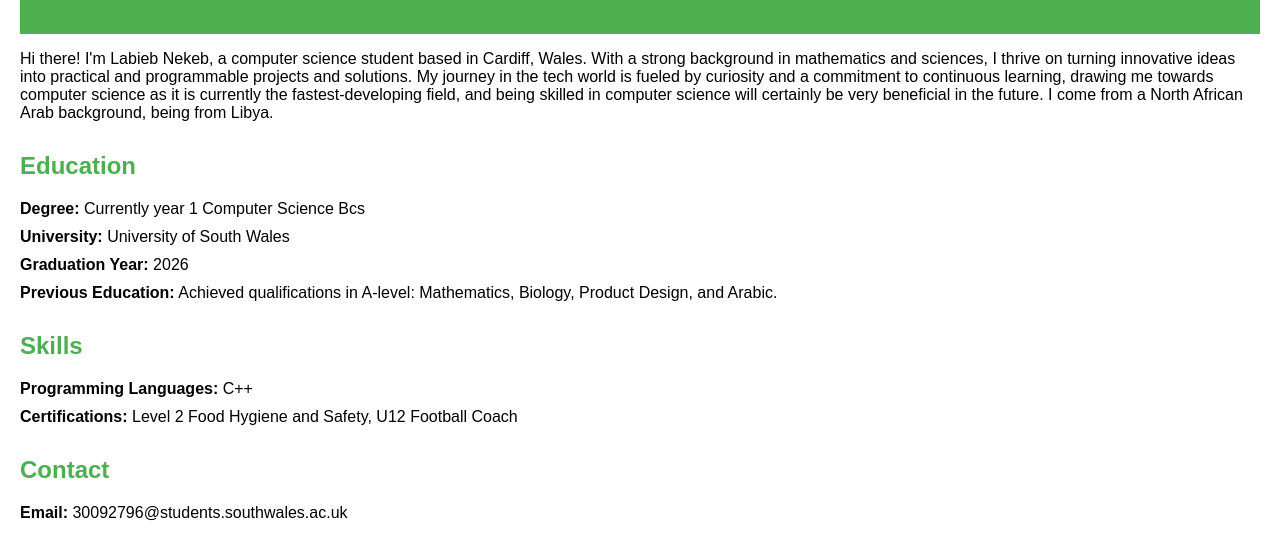
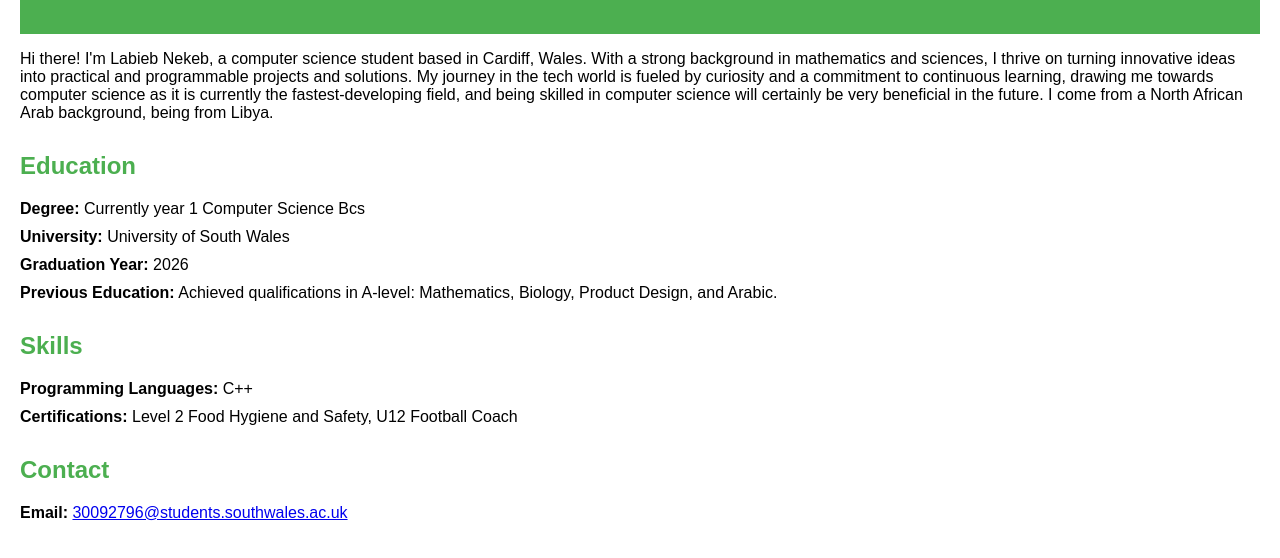
Before and after one commit to Labieb679/Labieb679, a plain HTML site: page index.html in a window 1280 px wide. Shown: the part 96-654 px from the top of the page. Drawn offline with Linux system fonts and the light colour scheme.

Commit message:
Update index.html

```diff
--- a/index.html
+++ b/index.html
@@ -37,7 +37,7 @@
     <section id="contact">
         <h2>Contact</h2>
         <ul>
-            <li><strong>Email:</strong> 30092796@students.southwales.ac.uk</li>
+            <li><strong>Email:</strong> <a href="mailto:30092796@students.southwales.ac.uk">30092796@students.southwales.ac.uk</a></li>
         </ul>
     </section>
 
```
